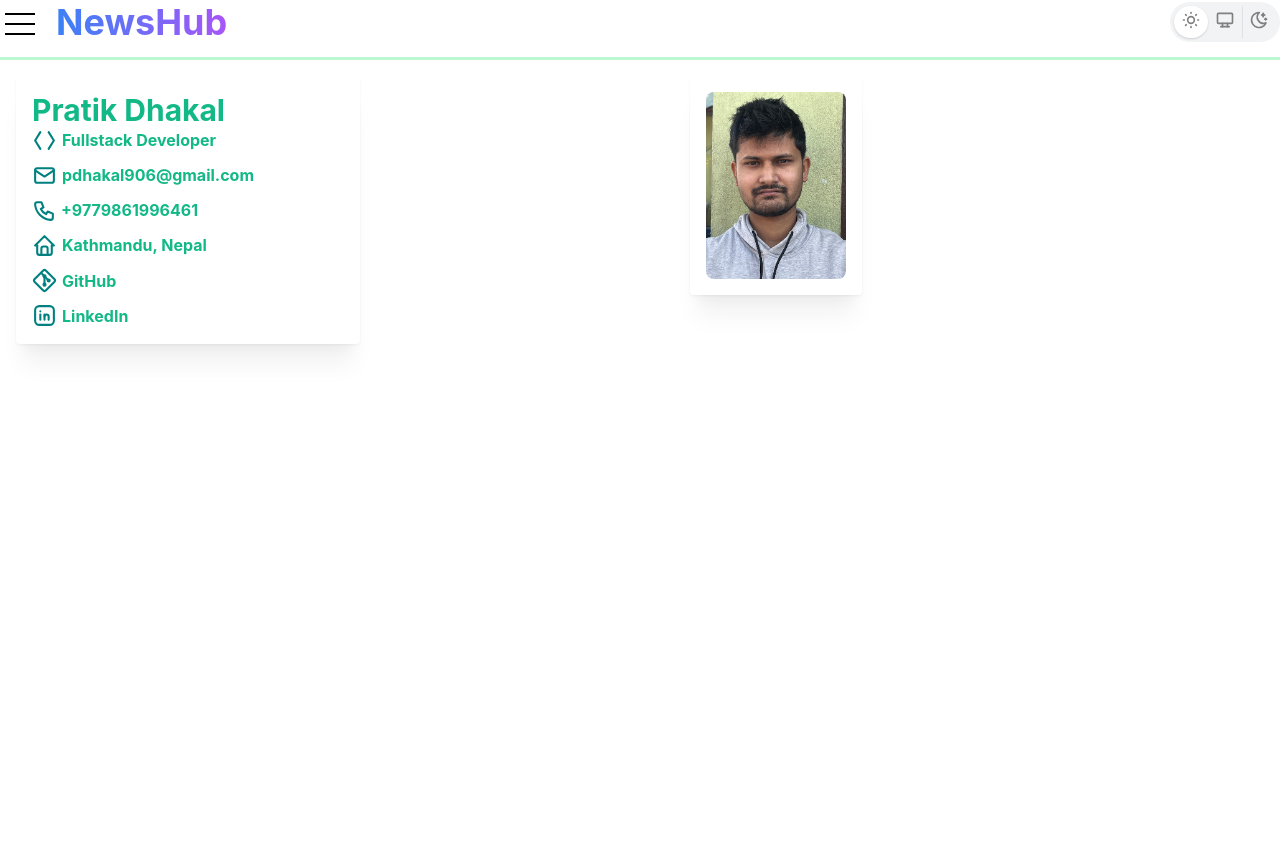
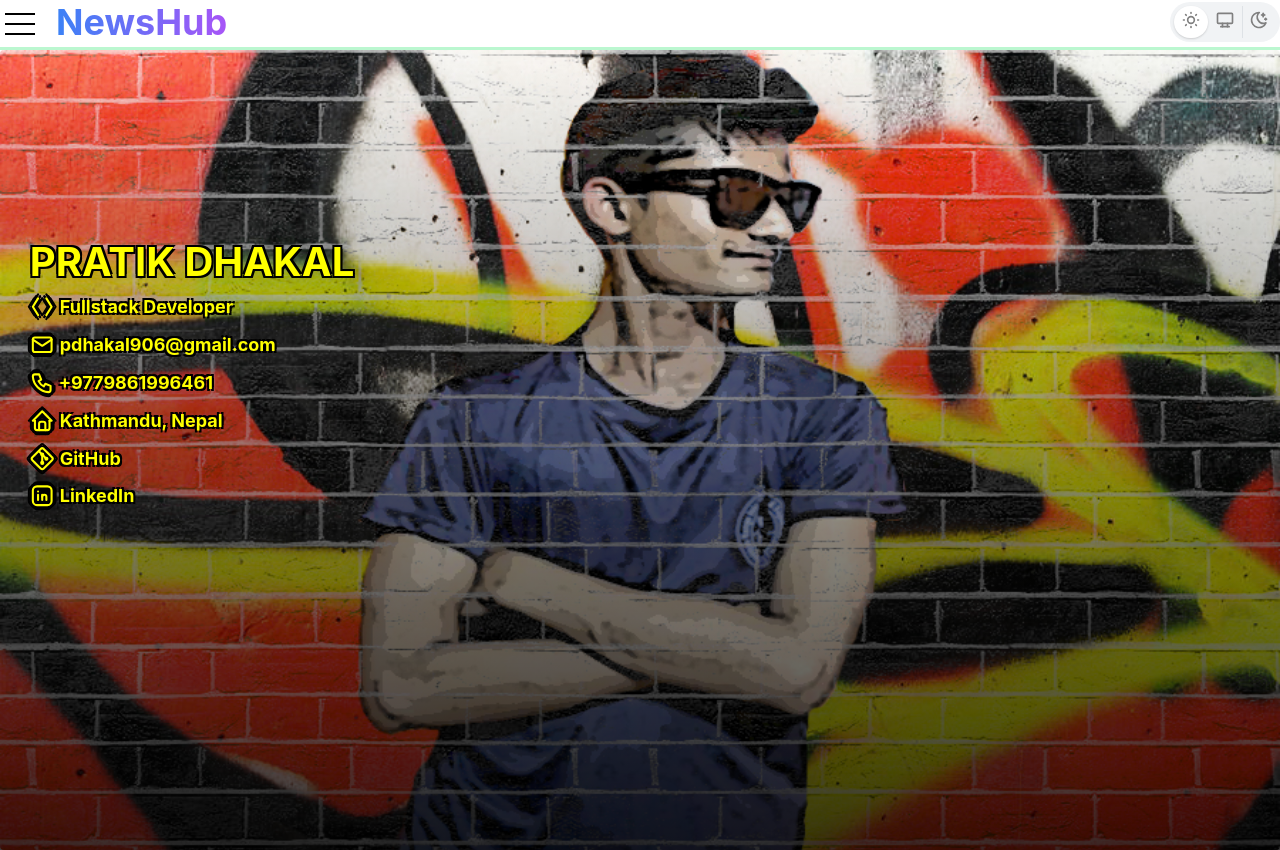
Before and after one commit to pdhakal906/news-aggregator-fe-next, a Next.js app: page /about in a window 1280 px wide. Before the commit the page ends 800 px from the top, so only its background shows below. Built offline with nearby package versions, Linux system fonts and the light colour scheme.

Commit message:
update about page, add navbar autoclose functionality, add graffati

```diff
--- a/src/app/about/page.tsx
+++ b/src/app/about/page.tsx
@@ -1,93 +1,161 @@
-
-import { Box, Card, Group, Paper, SimpleGrid, Stack, Text, } from '@mantine/core'
-import { Image as MantineImage, } from '@mantine/core'
+import Link from 'next/link'
+import { BackgroundImage, Group, Overlay, Paper, Stack, Text, } from '@mantine/core'
 import { IconBracketsAngle, IconBrandGit, IconBrandLinkedin, IconHome, IconMail, IconPhone } from '@tabler/icons-react'
-import Link from 'next/link'
-import React from 'react'
-
 
 const AboutPage = () => {
   return (
-    <>
-      <Paper
+    <Paper>
+      {/* Background Image Container */}
+      <BackgroundImage src="/graffati.jpg" radius="sm"
+        h={"100vh"}
+        style={{
+          position: "relative",
+          backgroundPosition: "top",
+          backgroundSize: "cover"
+        }}>
+        {/* Overlay behind the text */}
+        <Overlay
+          gradient="linear-gradient(0deg, rgba(0, 0, 0, 0.9) 0%, rgba(0, 0, 0, 0) 100%)"
+
+          opacity={0.85}
+          zIndex={1}
+        />
+
+        {/* Positioned container for text */}
+        <div
+          className='responsive-text'
         >
-        <SimpleGrid
-          cols={{ base: 1, sm: 1, md: 1, lg: 2 }}
-          spacing={{ base: 10, sm: 10, md: 10, lg: 100 }}
-
-
-
-        >
-          <Box
-            w={{ sm: '100%', md: '100%', lg: '60%' }}
-          >
-            <Stack>
-              <Card shadow='lg'>
-                <Text component='h1' className='text-3xl font-bold' c={'teal'} >Pratik Dhakal</Text>
-
-                <Box>
+          <Text
+            className='name-text'
+            style={{
+              fontSize: "2.5rem",
+              fontWeight: "bold",
+              color: "yellow",
+              textShadow: "2px 2px 0 black, -2px -2px 0 black, 2px -2px 0 black, -2px 2px 0 black"
+            }}
+          >PRATIK DHAKAL</Text>
           <Stack gap={10}>
             <Group gap={5} align='center'>
-                      <IconBracketsAngle size={25} color={"teal"} stroke={2} />
-                      <Text fz={"md"} fw={"bold"} c={"teal"}>Fullstack Developer</Text>
+              <IconBracketsAngle
+                size={25}
+                style={{
+                  color: "yellow",
+                  filter:
+                    "drop-shadow(2px 2px 0 black) drop-shadow(-2px -2px 0 black) drop-shadow(2px -2px 0 black) drop-shadow(-2px 2px 0 black)",
+                }}
+                stroke={2}
+              />
+              <Text
+                style={{
+                  fontSize: "18px",
+                  fontWeight: "bold",
+                  color: "yellow",
+                  textShadow: "2px 2px 0 black, -2px -2px 0 black, 2px -2px 0 black, -2px 2px 0 black"
+                }}
+              >Fullstack Developer</Text>
             </Group>
             <Group gap={5} align='center'>
-                      <IconMail color={"teal"} size={25} stroke={2} />
-                      <Text fz={"md"} fw={"bold"} c={"teal"} >pdhakal906@gmail.com</Text>
+              <IconMail
+
+                size={25}
+                style={{
+                  color: "yellow",
+                  filter:
+                    "drop-shadow(2px 2px 0 black) drop-shadow(-2px -2px 0 black) drop-shadow(2px -2px 0 black) drop-shadow(-2px 2px 0 black)",
+                }}
+                stroke={2}
+              />
+              <Text
+                style={{
+                  fontSize: "18px",
+                  fontWeight: "bold",
+                  color: "yellow",
+                  textShadow: "2px 2px 0 black, -2px -2px 0 black, 2px -2px 0 black, -2px 2px 0 black"
+                }}
+              >pdhakal906@gmail.com</Text>
             </Group>
             <Group gap={4} align='center'>
-                      <IconPhone size={25} color={"teal"} stroke={2} />
-                      <Text fz={"md"} fw={"bold"} c={"teal"}>+9779861996461</Text>
+              <IconPhone
+                size={25}
+                style={{
+                  color: "yellow",
+                  filter:
+                    "drop-shadow(2px 2px 0 black) drop-shadow(-2px -2px 0 black) drop-shadow(2px -2px 0 black) drop-shadow(-2px 2px 0 black)",
+                }}
+                stroke={2}
+              />
+              <Text
+                style={{
+                  fontSize: "18px",
+                  fontWeight: "bold",
+                  color: "yellow",
+                  textShadow: "2px 2px 0 black, -2px -2px 0 black, 2px -2px 0 black, -2px 2px 0 black"
+                }}
+              >+9779861996461</Text>
             </Group>
             <Group gap={5} align='center'>
-                      <IconHome size={25} stroke={2} color={"teal"} ></IconHome>
-                      <Text fz={"md"} fw={"bold"} c={"teal"}>Kathmandu, Nepal</Text>
+              <IconHome
+                size={25}
+                style={{
+                  color: "yellow",
+                  filter:
+                    "drop-shadow(2px 2px 0 black) drop-shadow(-2px -2px 0 black) drop-shadow(2px -2px 0 black) drop-shadow(-2px 2px 0 black)",
+                }}
+                stroke={2}
+              ></IconHome>
+              <Text
+                style={{
+                  fontSize: "18px",
+                  fontWeight: "bold",
+                  color: "yellow",
+                  textShadow: "2px 2px 0 black, -2px -2px 0 black, 2px -2px 0 black, -2px 2px 0 black"
+                }}
+              >Kathmandu, Nepal</Text>
             </Group>
             <Group gap={5} align='center'>
-                      <IconBrandGit size={25} stroke={2} color={"teal"} />
-                      <Link href="https://github.com/pdhakal906" className='text-[#12b886] font-bold' target='_blank'>GitHub</Link>
+              <IconBrandGit
+                size={25}
+                style={{
+                  color: "yellow",
+                  filter:
+                    "drop-shadow(2px 2px 0 black) drop-shadow(-2px -2px 0 black) drop-shadow(2px -2px 0 black) drop-shadow(-2px 2px 0 black)",
+                }}
+                stroke={2}
+              />
+              <Link href="https://github.com/pdhakal906"
+                style={{
+                  fontSize: "18px",
+                  fontWeight: "bold",
+                  color: "yellow",
+                  textShadow: "2px 2px 0 black, -2px -2px 0 black, 2px -2px 0 black, -2px 2px 0 black"
+                }}
+                target='_blank'>GitHub</Link>
             </Group>
             <Group gap={5} align='center'>
-                      <IconBrandLinkedin size={25} stroke={2} color={"teal"} />
+              <IconBrandLinkedin
+                size={25}
+                style={{
+                  color: "yellow",
+                  filter:
+                    "drop-shadow(2px 2px 0 black) drop-shadow(-2px -2px 0 black) drop-shadow(2px -2px 0 black) drop-shadow(-2px 2px 0 black)",
+                }}
+                stroke={2}
+              />
               <Link
                 href="https://www.linkedin.com/in/pratikdhakal906"
-                        className='text-[#12b886] font-bold'
+                style={{
+                  fontSize: "18px",
+                  fontWeight: "bold",
+                  color: "yellow",
+                  textShadow: "2px 2px 0 black, -2px -2px 0 black, 2px -2px 0 black, -2px 2px 0 black"
+                }}
                 target='_blank'>LinkedIn</Link>
             </Group>
           </Stack>
-
-                </Box>
-              </Card>
-            </Stack>
-
-          </Box>
-
-          <Box
-            w={{ sm: '100%', md: '100%', lg: '30%' }}
-            component='section'>
-            {/* <Box
-              component='figure'
-              style={{ float: 'right', marginLeft: '1rem' }}
-            > */}
-            <Card shadow='lg'>
-              <MantineImage
-                w={150}
-
-                // component={Image}
-                radius="md"
-                alt="Featured"
-                src="/profile.jpg"
-              >
-              </MantineImage>
-            </Card>
-
-          </Box>
-          {/* </Box> */}
-        </SimpleGrid>
-      </Paper >
-
-    </>
-  )
+        </div>
+      </BackgroundImage>
+    </Paper>
+  );
 }
 
-export default AboutPage
+export default AboutPage;
--- a/src/app/appLayout.tsx
+++ b/src/app/appLayout.tsx
@@ -2,7 +2,7 @@
 import CustomThemeSwitcher from '@/components/CustomThemeSwitcher';
 import Header from '@/components/Header';
 import Sidebar from '@/components/Sidebar';
-import { AppShell, Burger, Group, Paper } from '@mantine/core';
+import { AppShell, Box, Burger, Group, Paper } from '@mantine/core';
 import { useDisclosure } from '@mantine/hooks';
 import React from 'react'
 
@@ -13,21 +13,28 @@ interface AppLayoutPropsType {
 const AppLayout = (props: AppLayoutPropsType) => {
   const { children } = props;
   const [opened, { toggle }] = useDisclosure();
-  // const [navOpen, setNavOpen] = useState(false)
+
+
+  const toggleNavbar = () => {
+    toggle(); // This will toggle the opened state
+  };
   return (
     <>
       <AppShell
         // layout='alt'
-        header={{ height: 60 }}
+        header={{ height: 50 }}
         navbar={{
-          width: 100,
+          width: { base: 100 },
           breakpoint: 'sm',
           collapsed: { mobile: !opened, desktop: !opened }
         }}
-        padding="md"
       >
         <Paper>
-          <AppShell.Header withBorder={false}
+          <Box>
+            <Box>
+              <AppShell.Header
+                zIndex={300}
+                withBorder={false}
                 className='border-green-200 border-b-[3px]'
               >
                 <Group
@@ -43,15 +50,20 @@ const AppLayout = (props: AppLayoutPropsType) => {
                 </Group>
 
               </AppShell.Header>
-          <AppShell.Navbar p="md"
-            withBorder={true}
-            className='border-green-300 border-r-[3px]'
+              <AppShell.Navbar
+                // p="md"
+                zIndex={300}
+                className='border-none'
               >
-            <Sidebar></Sidebar>
+                <Sidebar toggleNavbar={toggleNavbar} />
               </AppShell.Navbar>
+            </Box>
+            <Box>
               <AppShell.Main>
                 {children}
               </AppShell.Main>
+            </Box>
+          </Box>
         </Paper>
       </AppShell>
 
--- a/src/app/globals.css
+++ b/src/app/globals.css
@@ -1,3 +1,26 @@
 @tailwind base;
 @tailwind components;
 @tailwind utilities;
+
+
+
+.responsive-text {
+  position: absolute;
+  top: 40%;
+  left: 15%;
+  transform: translate(-50%, -50%);
+  z-index: 2;
+  text-align: center;
+}
+
+@media (max-width: 768px) {
+  .responsive-text {
+    left: 50%;
+    transform: translate(-50%, -40%);
+    width: 90%;
+    max-width: 400px;
+  }
+  .name-text {
+    margin-left: -70 !important;
+  }
+}
--- a/src/components/Sidebar.tsx
+++ b/src/components/Sidebar.tsx
@@ -1,19 +1,26 @@
+'use client';
 import { Stack, } from '@mantine/core'
 import Link from 'next/link'
 import React from 'react'
 
-const Sidebar = () => {
-  const handleSidebarClick = () => {
-    console.log("sidebar clicked")
-  }
+interface SidebarProps {
+  toggleNavbar: () => void; // Add a prop to accept the function
+}
+
+const Sidebar = ({ toggleNavbar }: SidebarProps) => {
   return (
     <>
-      <Stack onClick={handleSidebarClick} gap={10} >
-        <Link className='text-[18px] text-[#12b886] rounded-xl hover:bg-teal-200 hover:text-gray-600 hover:font-bold p-2  ' href="/" >Home</Link>
-        <Link className='text-[18px] text-[#12b886] rounded-xl hover:bg-teal-200 hover:text-gray-600 hover:font-bold p-2' href="/about" >About</Link>
+      <Stack
+        gap={10} >
+        <Link onClick={() => {
+          toggleNavbar(); // Toggle the sidebar when the link is clicked
+        }} className='text-[18px] text-[#12b886] rounded-xl hover:bg-teal-200 hover:text-gray-600 hover:font-bold p-2  ' href="/" >Home</Link>
+        <Link onClick={() => {
+          toggleNavbar(); // Toggle the sidebar when the link is clicked
+        }} className='text-[18px] text-[#12b886] rounded-xl hover:bg-teal-200 hover:text-gray-600 hover:font-bold p-2' href="/about" >About</Link>
       </Stack>
     </>
   )
 }
 
-export default Sidebar
+export default Sidebar;
```
Also changed, not shown: public/graffati.jpg (added). Lines whose indentation alone changed are shown as unchanged.
